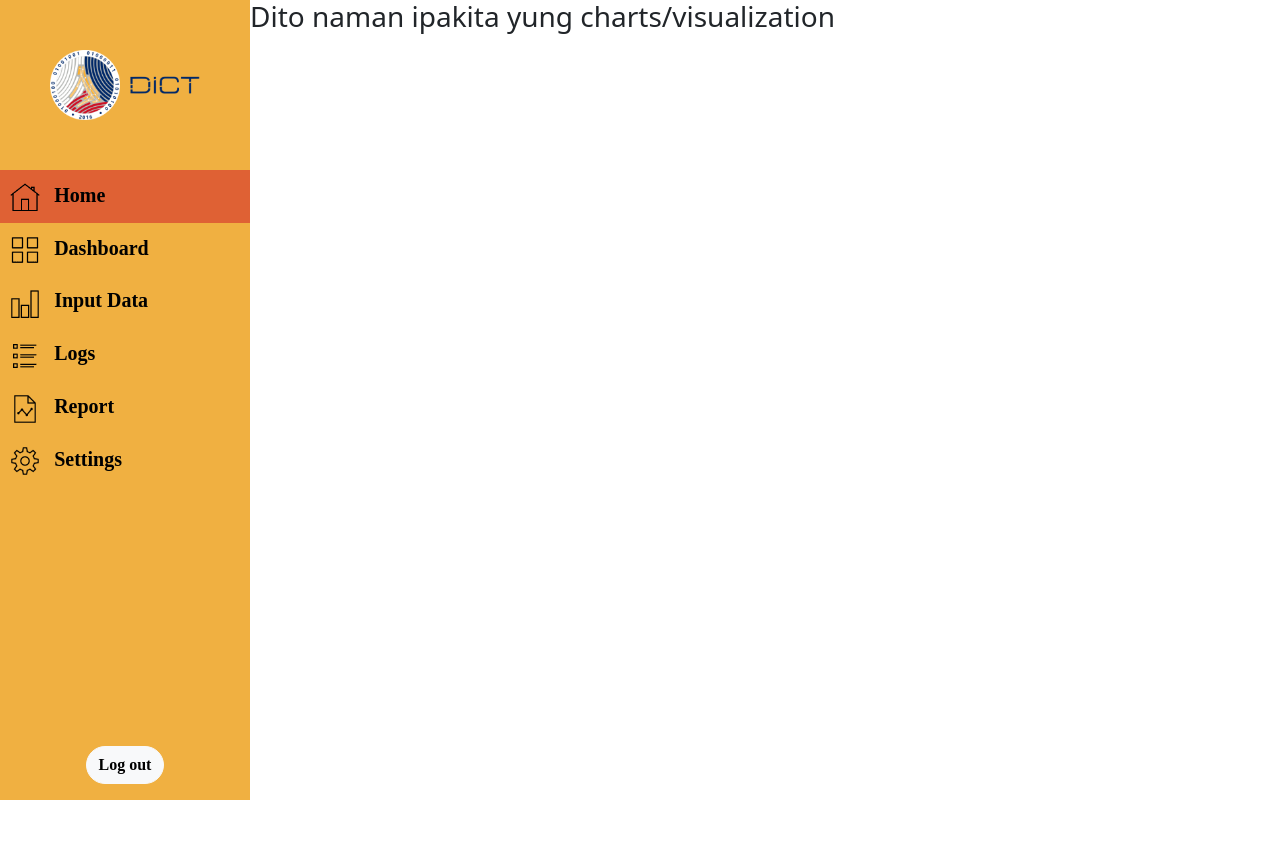
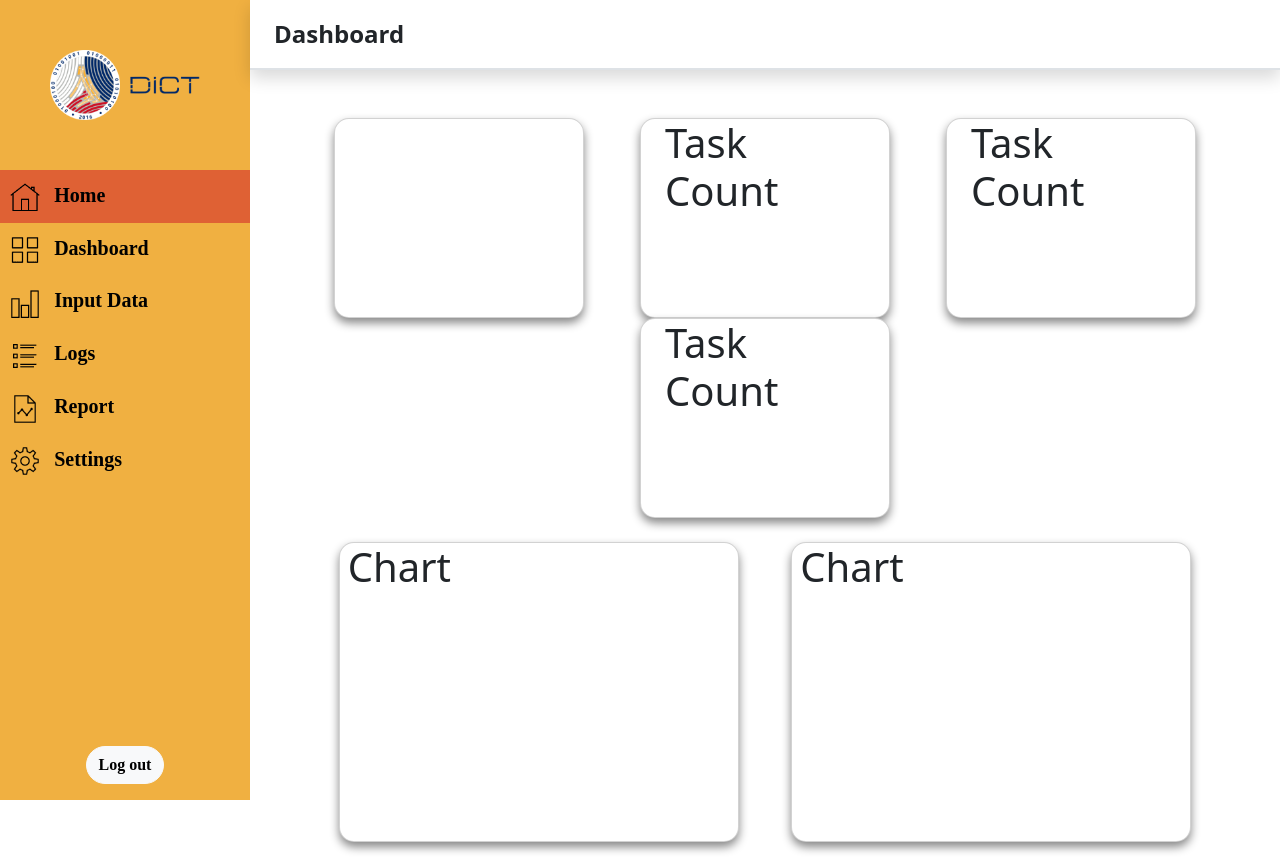
Before and after one commit to darren-sm/DICT-PMS, a Django app: page /dashboard/ in a window 1280 px wide. Before the commit the page ends 800 px from the top, so only its background shows below. Run offline with Django 4.2, Linux system fonts and the light colour scheme; the visitor is signed in with stand-in values (Sample User, id 1); some web fonts are replaced.

Commit message:
added sample cards

```diff
--- a/web/myapp/templates/dashboard.html
+++ b/web/myapp/templates/dashboard.html
@@ -1,5 +1,40 @@
 {% extends 'base.html' %}
 
 {% block authenticated_content %}
-<h3>Dito naman ipakita yung charts/visualization</h3>
+<style>
+    .card{
+        height: 200px;
+        width: 250px;
+        border-radius: 15px;
+        box-shadow: 0px 5px 10px 0px #888888;
+    }
+</style>
+<div class="d-flex border-bottom border-2 shadow align-items-center justify-content-between ps-4 py-3">
+    <p class="m-0 fw-bold fs-4">Dashboard</p>
+</div>
+
+<div class="container mt-5">
+<div class="row m-3 gx-5 justify-content-evenly">
+    <div class="card col-lg-3 col-md-6">
+        <iframe src="http://localhost:3000/d-solo/e949eea6-b7ee-4817-8157-b99293e4d0c5/new-dashboard?orgId=1&from=1688696477183&to=1688718077183&theme=light&panelId=1" class="w-100 h-100 d-flex justify-content-center align-items-center"></iframe>
+    </div>
+    <div class="card col-lg-3 col-md-6">
+        <h1>Task Count</h1>
+    </div>
+    <div class="card col-lg-3 col-md-6">
+        <h1>Task Count</h1>
+    </div>
+    <div class="card col-lg-3 col-md-6">
+        <h1>Task Count</h1>
+    </div>
+</div>
+<div class="row m-4 gx-3 justify-content-evenly">
+    <div class="card col-md-6" style="width: 400px; height: 300px;">
+        <h1>Chart</h1>
+    </div>
+    <div class="card col-md-6" style="width: 400px; height: 300px;">
+        <h1>Chart</h1>
+    </div>
+</div>
+</div>
 {% endblock %}
```
